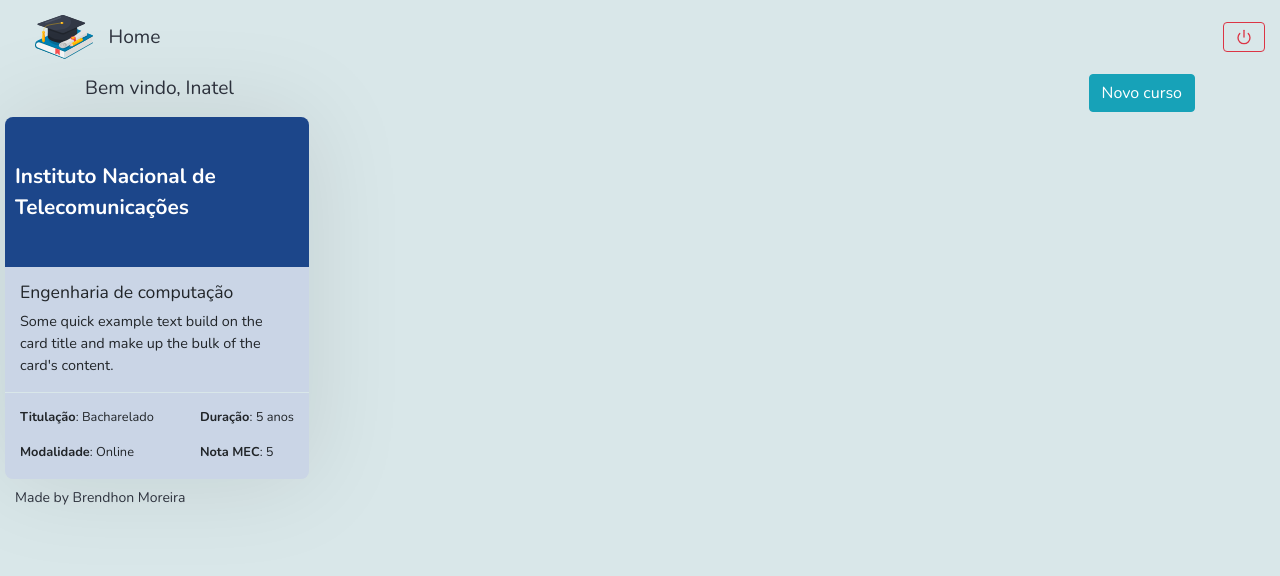
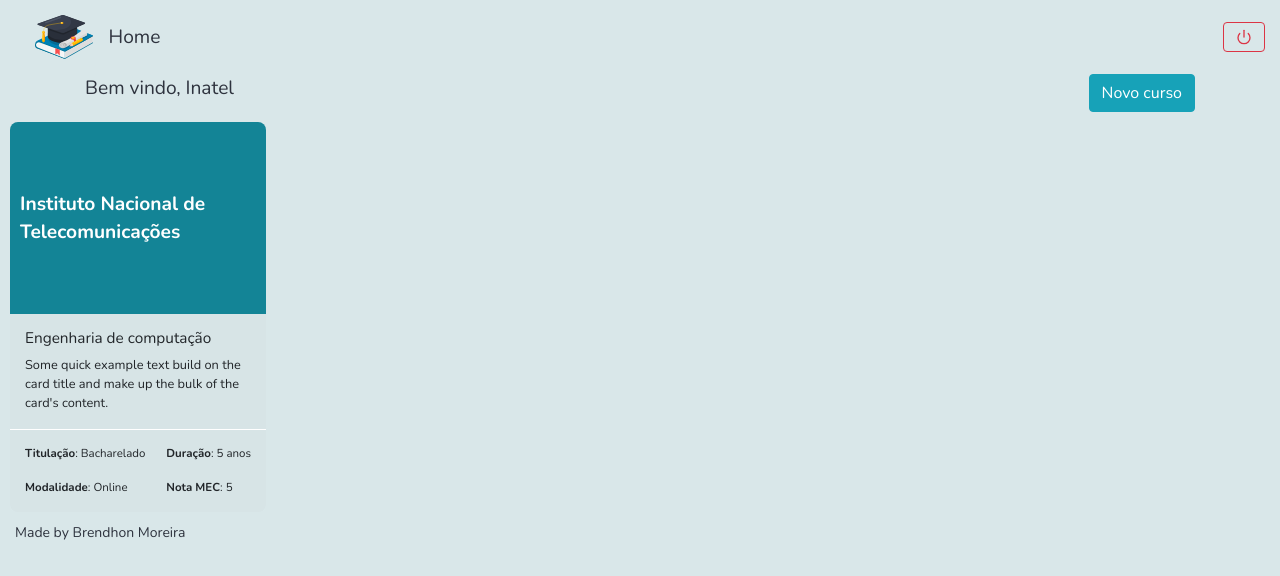
Before and after one commit to Brendhon/SearchFacul_Web, a React (Create React App) app: page /profile in a window 1280 px wide. Shown: the top 576 px of the page. Built offline with nearby package versions, Linux system fonts and the light colour scheme.

Commit message:
change: CSS in card

```diff
--- a/src/components/Card/Card.css
+++ b/src/components/Card/Card.css
@@ -1,24 +1,23 @@
 .card-container {
-    width: 19rem;
-    margin: 5px;
-    background: #cad5e6;
-    box-shadow: 0 0 100px rgba(0, 0, 0, 0.1);
+    width: 20vw;
+    background: #D7E4E6;
     border-radius: 8px;
+    margin: 10px;
 }
 
 .card-container .ies{
-    height: 150px;
+    height: 15vw;
     padding: 10px;
     display: flex;
 
     justify-content: center;
     align-items: center;
 
-    font-size: 1.3rem;
+    font-size: 1.5vw;
     overflow: hidden;
     word-wrap: break-word;
 
-    background-color: #1C468A;
+    background-color: #138496;
     border-top-left-radius: 8px;
     border-top-right-radius: 8px;
     color: white;
@@ -32,23 +31,44 @@
 }
 
 .card-container .body .title{
-    font-size: 1.1rem;
+    font-size: 1.2vw;
 }
 
 .card-container .body .text{
-    font-size: 0.9rem;
+    font-size: 1vw;
 }
 
 .card-container .list {
     display: flex;
     justify-content: space-between;
     border-top: 1px solid;
-    border-color: #D9E7E9;
+    border-color: #ffffff;
     padding: 15px 15px 0px 15px;
 }
 
 .card-container .list .list-item {
     display: flex;
     flex-direction: column;
-    font-size: 0.8rem;
+    font-size: 0.9vw;
 }
+
+@media(max-width: 1024px) {
+
+    .card-container {
+        width: 30vw;
+    }
+}
+
+@media(max-width: 425px) {
+
+    .card-container {
+        width: 60vw;
+    }
+}
+
+@media(max-width: 320px) {
+
+    .card-container {
+        width: 75vw;
+    }
+}
```
